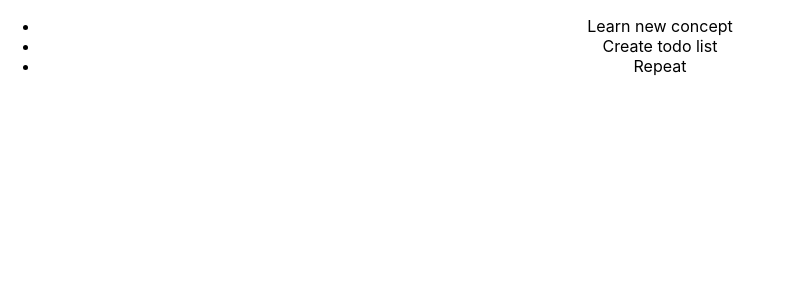
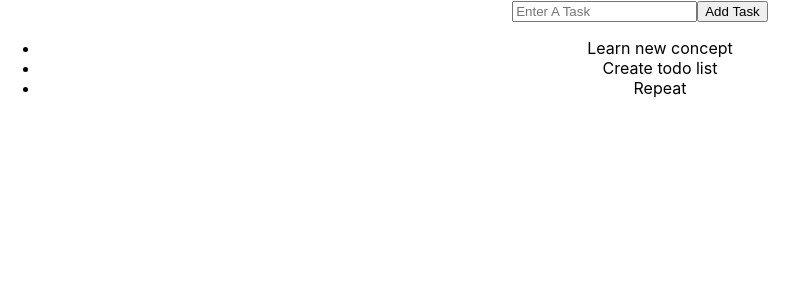
Before and after one commit to cjkenney/todo-list-react-hooks, a React (Create React App) app: page / in a window 1280 px wide. Shown: the top 300 px of the page, without its empty margins (0-808 px from the left). Built offline with nearby package versions, Linux system fonts and the light colour scheme.

Commit message:
add "add todo" button

```diff
--- a/src/components/TodoList.js
+++ b/src/components/TodoList.js
@@ -3,12 +3,21 @@ import { initialTodos } from '../constants/index';
 
 export default () => {
   const [todos, setTodos] = useState(initialTodos);
+  const [inputTodo, setInputTodo] = useState('');
 
   return (
-    <ul>
-      {todos.map(todo => (
-        <li>{todo}</li>
-      ))}
-    </ul>
+    <>
+      <input
+        value={inputTodo}
+        onChange={v => setInputTodo(v.target.value)}
+        placeholder='Enter A Task'
+      ></input>
+      <button onClick={() => setTodos([...todos, inputTodo])}>Add Task</button>
+      <ul>
+        {todos.map(todo => (
+          <li>{todo}</li>
+        ))}
+      </ul>
+    </>
   );
 };
```
